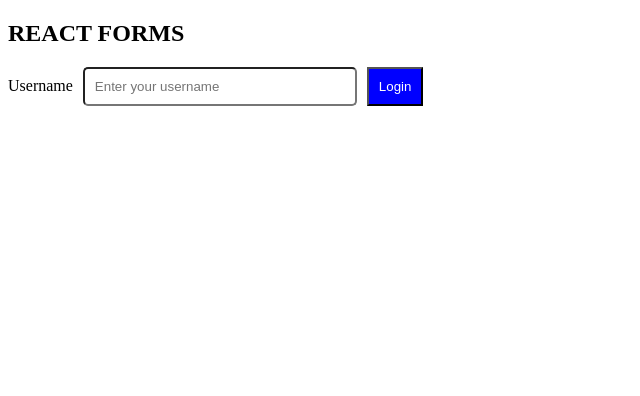
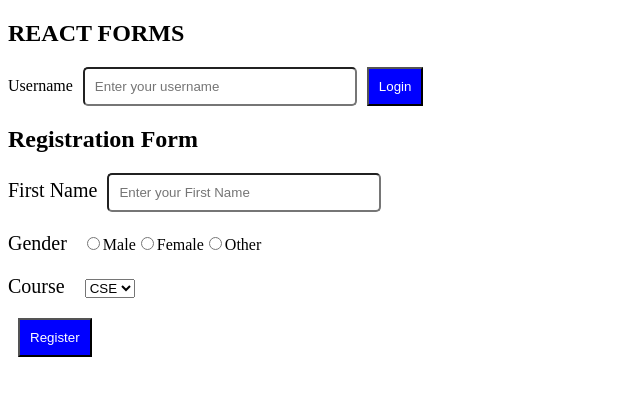
Before and after one commit to abiyababy8/react-programs, a React (Vite) app in the folder demo8/: page / in a window 1280 px wide. Shown: the top 396 px of the page, without its empty margins (0-640 px from the left). Built offline with nearby package versions, Linux system fonts and the light colour scheme.

Commit message:
added some code

```diff
--- a/demo8/src/App.jsx
+++ b/demo8/src/App.jsx
@@ -1,4 +1,5 @@
 import { useState } from "react"
+import Register from "./components/Register"
 
 function App() {
   const [uname,setUname]=useState('')
@@ -15,6 +16,7 @@ function App() {
         <input type="text" placeholder="Enter your username" style={{ padding: '10px', marginLeft: '10px', width: '250px', borderRadius: '5px' }} onChange={(e)=>setUname(e.target.value)}/>
         <input type="submit" style={{ backgroundColor: 'blue', padding: '10px', marginLeft: '10px', color: 'white' }} value={'Login'} />
       </form>
+      <Register/>
     </>
   )
 }
--- /dev/null
+++ b/demo8/src/components/Register.jsx
@@ -0,0 +1,58 @@
+import React, {useState} from 'react'
+
+function Register() {
+    const [userData, setUserData] = useState(
+        {
+            uname: '', ugender: '', ucourse: ''
+        }
+    )
+    const RegisterUser = (e) => {
+        e.preventDefault()
+        console.log('Inside RegisterUser function')
+
+        console.log(userData)
+    }
+    const getUserData = (e) => {
+        // object destructuring
+        // const {key}=object_name
+
+        const {name, value} = e.target;
+        console.log(name, value)
+        setUserData({...userData,[ name ]:value})
+    }
+    return (
+        <>
+            <h2>Registration Form</h2>
+            <form onSubmit={RegisterUser}>
+                <label htmlFor="" style={{ fontSize: '20px' }}>First Name</label>
+                <input type="text" style={{ padding: '10px', marginLeft: '10px', width: '250px', borderRadius: '5px' }} placeholder='Enter your First Name' name='uname' onChange={(e) => getUserData(e)} />
+                <div style={{ marginTop: '20px' }}>
+                    <label htmlFor="" style={{ fontSize: '20px' }}>Gender</label>
+                    <input type="radio" name='gender' style={{ marginLeft: '20px' }} />
+                    <label htmlFor="">Male</label>
+                    <input type="radio" name='gender' />
+                    <label htmlFor="">Female</label>
+                    <input type="radio" name='gender' />
+                    <label htmlFor="">Other</label>
+                </div>
+                <div style={{ marginTop: '20px' }}>
+                    <label htmlFor="" style={{ fontSize: '20px' }}>Course</label>
+                    <select name="" id="" style={{ marginLeft: '20px' }}>
+                        <option value="">CSE</option>
+                        <option value="">CE</option>
+                        <option value="">ME</option>
+                        <option value="">EEE</option>
+                    </select>
+                    <div>
+                        <input type="submit" style={{ backgroundColor: 'blue', padding: '10px', marginLeft: '10px', color: 'white', marginTop: '20px' }} value={'Register'} />
+                    </div>
+
+                </div>
+
+
+            </form>
+        </>
+    )
+}
+
+export default Register
```
